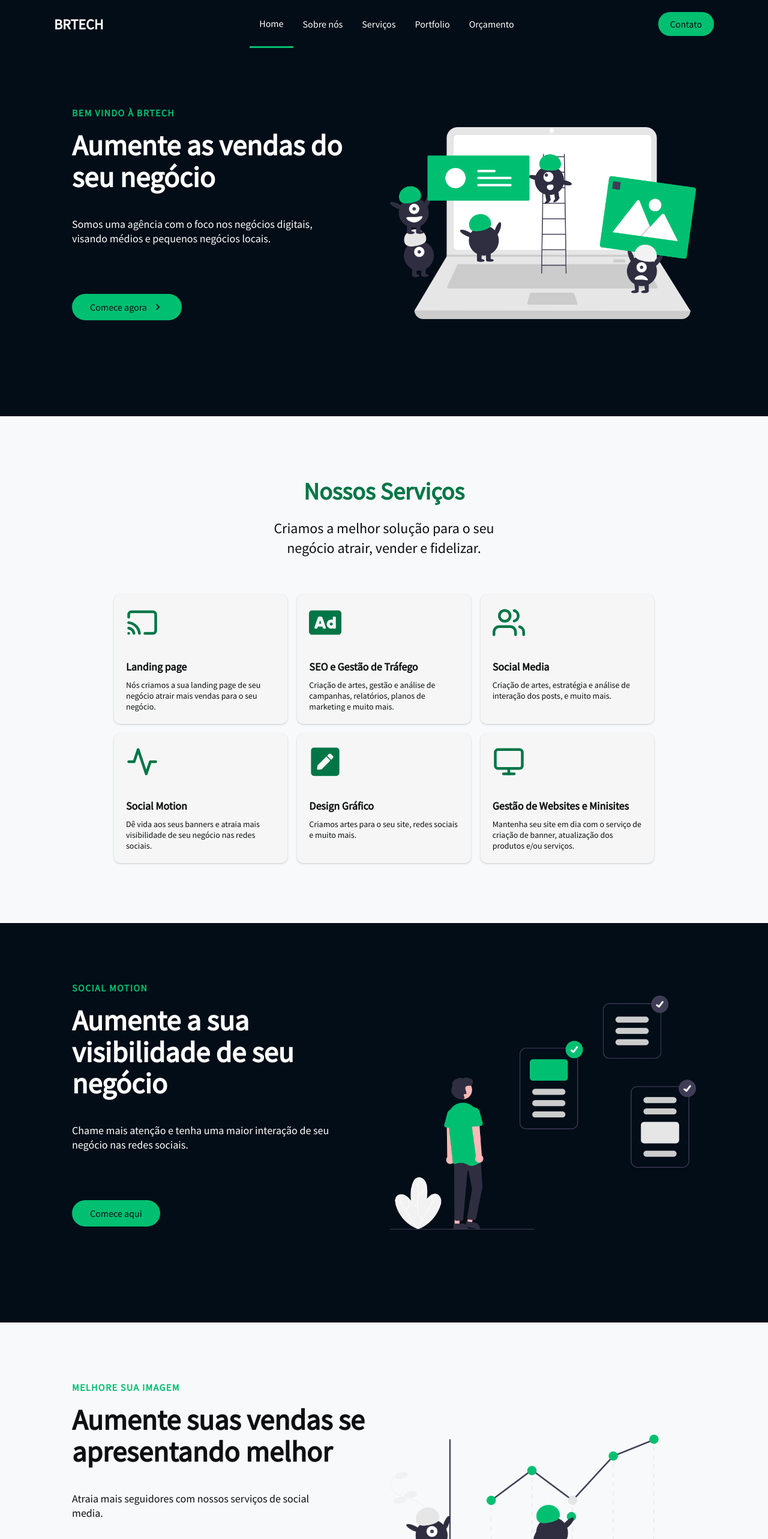
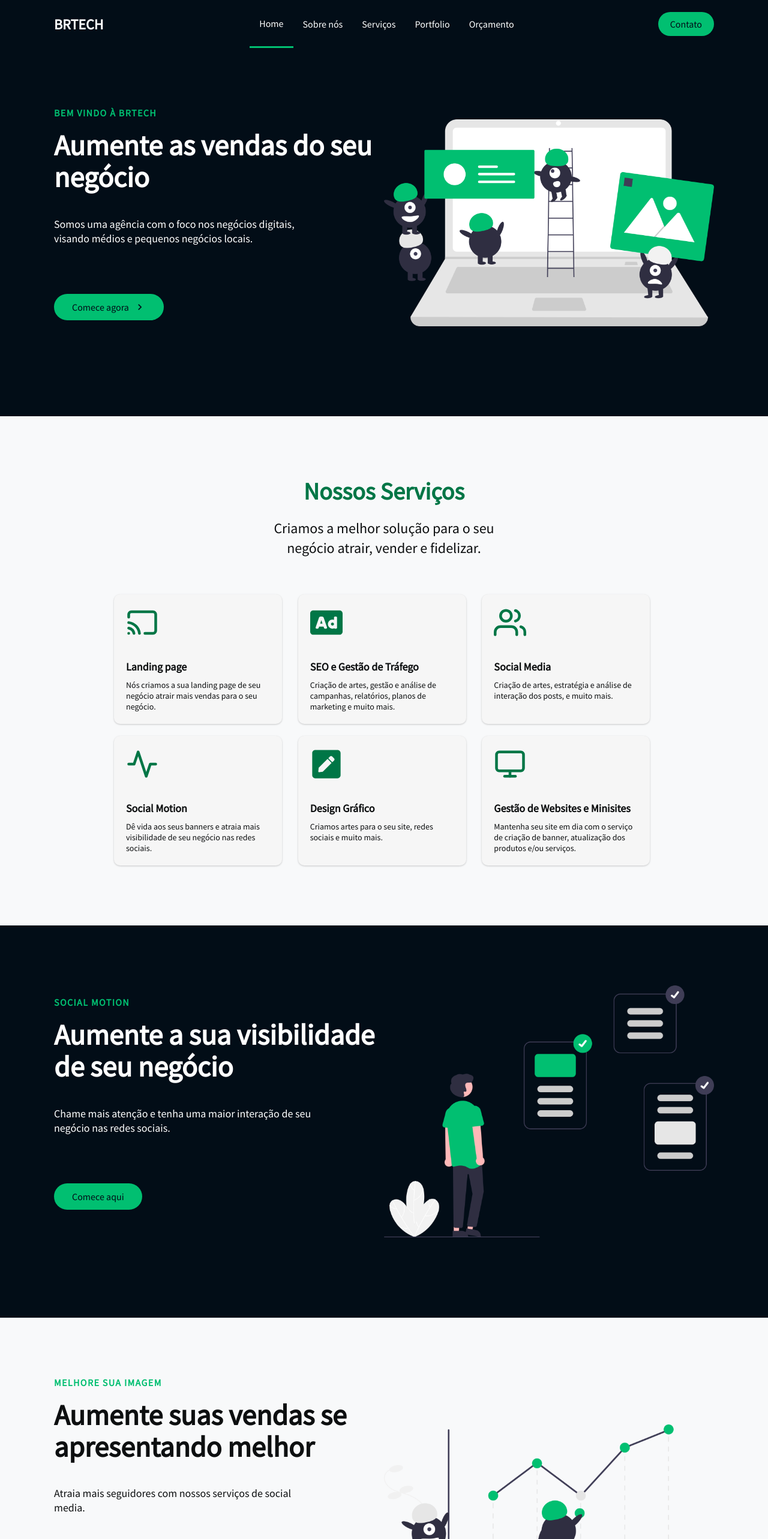
Before and after one commit to thiagomenegotto/website-brtech, a React (Create React App) app: page / in a window 1280 px wide. Shown: the top 2566 px of the page at 60% size. Built offline with nearby package versions, Linux system fonts and the light colour scheme.

Commit message:
fix(): Update the files with variable --container-max-width.

```diff
--- a/src/components/ContatoSection/Contact.elements.js
+++ b/src/components/ContatoSection/Contact.elements.js
@@ -16,10 +16,10 @@ export const ContactWrapper = styled.div`
   z-index: 1;
   max-height: 800px;
   width: 100%;
-  max-width: 1140px;
+  max-width: var(--container-max-width);
   margin-right: auto;
   margin-left: auto;
-  padding: 100px 20px;
+  padding: 100px 0;
   justify-content: center;
 
   @media ${device.tablet}{
--- a/src/components/Footer/Footer.elements.js
+++ b/src/components/Footer/Footer.elements.js
@@ -12,7 +12,7 @@ export const FooterWrap = styled.div`
   flex-direction: column;
   justify-content: center;
   align-items: center;
-  max-width: 1140px;
+  max-width: var(--container-max-width);
   margin: 0 auto;
 
   @media ${device.tablet} {
--- a/src/components/HeroSection/Hero.elements.js
+++ b/src/components/HeroSection/Hero.elements.js
@@ -14,10 +14,10 @@ export const HeroWrapper = styled.div`
   z-index: 1;
   max-height: 900px;
   width: 100%;
-  max-width: 1140px;
+  max-width: var(--container-max-width);
   margin-right: auto;
   margin-left: auto;
-  padding: 100px 20px;
+  padding: 100px 0;
   justify-content: center;
 
   @media ${device.tablet}{
@@ -49,7 +49,7 @@ export const HeroRow = styled.div`
 
 export const Column1 = styled.div`
   margin-bottom: 20px;
-  padding: 0 10px;
+  padding: 0;
   grid-area: col1;
 
   @media ${device.tablet} {
@@ -65,7 +65,7 @@ export const Column1 = styled.div`
 
 export const Column2 = styled.div`
   margin-bottom: 20px;
-  padding: 0 10px;
+  padding: 0;
   grid-area: col2;
 
   @media ${device.tablet} {
--- a/src/components/InfoSection/Info.elements.js
+++ b/src/components/InfoSection/Info.elements.js
@@ -2,7 +2,7 @@ import styled from 'styled-components';
 import { device } from '../../responsive';
 
 export const InfoContainer = styled.div`
-  color: #fff;
+  color: var(--white);
   background: ${({ darkBg }) => ( darkBg ? '#f8f9fa' : '#020d17')};
   padding: 0;
 
@@ -20,10 +20,10 @@ export const InfoWrapper = styled.div`
   z-index: 1;
   max-height: 800px;
   width: 100%;
-  max-width: 1140px;
+  max-width: var(--container-max-width);
   margin-right: auto;
   margin-left: auto;
-  padding: 100px 20px;
+  padding: 100px 0;
   justify-content: center;
 
   @media ${device.tablet}{
@@ -54,7 +54,7 @@ export const InfoRow = styled.div`
 
 export const Column1 = styled.div`
   margin-bottom: 20px;
-  padding: 0 10px;
+  padding: 0;
   grid-area: col1;
 
   @media ${device.tablet} {
@@ -70,7 +70,7 @@ export const Column1 = styled.div`
 
 export const Column2 = styled.div`
   margin-bottom: 20px;
-  padding: 0 10px;
+  padding: 0;
   grid-area: col2;
 
   @media ${device.tablet} {
--- a/src/components/Navbar/Navbar.elements.js
+++ b/src/components/Navbar/Navbar.elements.js
@@ -32,7 +32,7 @@ export const NavbarContainer = styled.div`
   z-index: 1;
   width: 100%;
   margin: 0 20px;
-  max-width: 1140px;
+  max-width: var(--container-max-width);
 
   @media ${device.tablet} {
     max-width: 620px;
--- a/src/components/PortfolioSection/Portfolio.elements.js
+++ b/src/components/PortfolioSection/Portfolio.elements.js
@@ -21,7 +21,7 @@ export const PortfolioContainer = styled.div`
 `;
 
 export const PortfolioWrapper = styled.div`
-  max-width: 1150px;
+  max-width: var(--container-max-width);
   margin: 0 auto;
   display: flex;
   flex-direction: column;
@@ -36,7 +36,7 @@ export const PortfolioWrapper = styled.div`
 `;
 
 export const PortfolioSliderWrapper = styled.div`
-  max-width: 1150px;
+  max-width: var(--container-max-width);
   margin: 0 auto;
 
   .slick-slider {
--- a/src/components/ServiceSection/Service.elements.js
+++ b/src/components/ServiceSection/Service.elements.js
@@ -20,13 +20,14 @@ export const ServiceContainer = styled.div`
 `;
 
 export const ServiceWrapper = styled.div`
-  max-width: 1000px;
+  max-width: var(--container-max-width);
+  width: 100%;
   margin: 0 auto;
   display: grid;
   grid-template-columns: 1fr 1fr 1fr;
   align-items: center;
-  grid-gap: 16px;
-  padding: 0 50px;
+  grid-gap: 20px;
+  padding: 0 120px;
 
   @media ${device.tablet} {
     grid-template-columns: 1fr 1fr;
@@ -46,6 +47,7 @@ export const ServiceCard = styled.div`
   align-items: flex-start;
   border-radius: 10px;
   max-height: 360px;
+  width: 280px;
   height: 100%;
   padding: 20px;
   box-shadow: 0 1px 3px rgba(0,0,0,0.2);
--- a/src/globalStyles.js
+++ b/src/globalStyles.js
@@ -29,6 +29,8 @@ const GlobalStyle = createGlobalStyle`
     --breakpoint-lg: 992px;
     --breakpoint-xl: 1200px;
     --font-family-sans-serif: 'Source Sans Pro', sans-serif;
+
+    --container-max-width: 1140px;
   }
 `;
 
```
